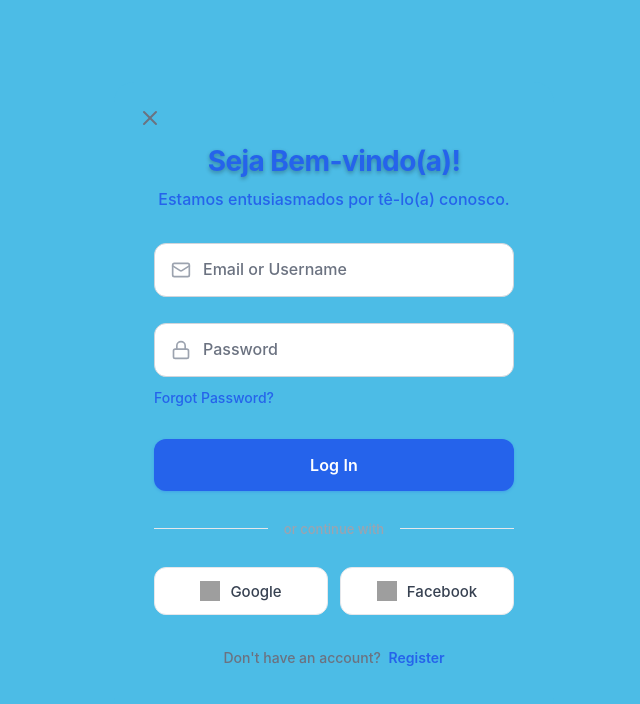
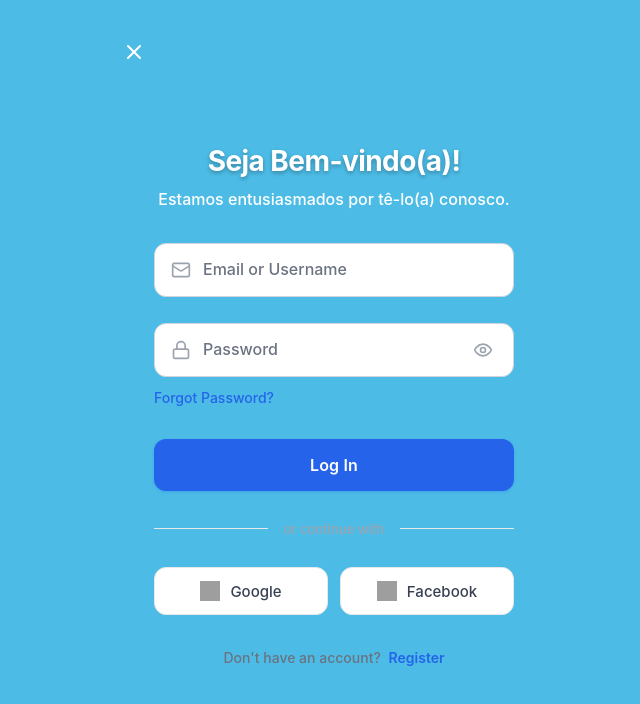
Before and after one commit to mariabernardop63-cell/GOTOUR-GLOBAL-APP, a React (Vite) app: page /login in a window 1280 px wide. Shown: the top 704 px of the page, without its empty margins (306-946 px from the left). Built offline with nearby package versions, Linux system fonts and the light colour scheme; no server answers; grey boxes are pictures that could not be loaded.

Commit message:
UI improvements: password toggle, higher X button, white welcome text, higher lang switcher

```diff
--- a/src/components/Input/Input.jsx
+++ b/src/components/Input/Input.jsx
@@ -1,4 +1,5 @@
-import React from 'react';
+import React, { useState } from 'react';
+import { Eye, EyeOff } from 'lucide-react';
 import './Input.css';
 
 const Input = ({
@@ -6,19 +7,35 @@ const Input = ({
     error,
     icon: Icon,
     value,
+    type,
     ...props
 }) => {
+    const [showPassword, setShowPassword] = useState(false);
+    const isPassword = type === 'password';
+    const inputType = isPassword ? (showPassword ? 'text' : 'password') : type;
+
     return (
         <div className={`input-group ${error ? 'has-error' : ''}`}>
             <div className="input-wrapper">
                 {Icon && <Icon className="input-icon" size={20} />}
                 <input
-                    className={`input-field ${Icon ? 'has-icon' : ''} ${value ? 'has-value' : ''}`}
+                    className={`input-field ${Icon ? 'has-icon' : ''} ${value ? 'has-value' : ''} ${isPassword ? 'has-toggle' : ''}`}
                     value={value}
+                    type={inputType}
                     placeholder=" " /* Required for :placeholder-shown trick */
                     {...props}
                 />
                 {label && <label className={`input-label ${Icon ? 'with-icon' : ''}`}>{label}</label>}
+                {isPassword && (
+                    <button
+                        type="button"
+                        className="password-toggle"
+                        onClick={() => setShowPassword(!showPassword)}
+                        tabIndex={-1}
+                    >
+                        {showPassword ? <EyeOff size={20} /> : <Eye size={20} />}
+                    </button>
+                )}
                 <div className="input-border"></div>
             </div>
             {error && <span className="input-error-msg">{error}</span>}
--- a/src/pages/ForgotPassword/ForgotPassword.css
+++ b/src/pages/ForgotPassword/ForgotPassword.css
@@ -21,8 +21,8 @@
 /* Close Button (X) */
 .btn-close {
     position: absolute;
-    top: 16px;
-    left: 16px;
+    top: -50px;
+    left: 0px;
     width: 40px;
     height: 40px;
     display: flex;
@@ -31,14 +31,14 @@
     background: transparent;
     border: none;
     border-radius: 50%;
-    color: #6b7280;
+    color: #ffffff;
     cursor: pointer;
     transition: all 0.2s ease;
 }
 
 .btn-close:hover {
-    background: #f3f4f6;
-    color: #374151;
+    background: rgba(255, 255, 255, 0.15);
+    color: #ffffff;
 }
 
 .forgot-header {
--- a/src/pages/Login/Login.css
+++ b/src/pages/Login/Login.css
@@ -21,8 +21,8 @@
 /* Close Button (X) */
 .btn-close {
     position: absolute;
-    top: 20px;
-    left: 20px;
+    top: -50px;
+    left: 0px;
     width: 40px;
     height: 40px;
     display: flex;
@@ -31,17 +31,17 @@
     background: transparent;
     border: none;
     border-radius: 50%;
-    color: #6b7280;
+    color: #ffffff;
     cursor: pointer;
     transition: all 0.2s ease;
 }
 
 .btn-close:hover {
-    background: #f3f4f6;
-    color: #374151;
+    background: rgba(255, 255, 255, 0.15);
+    color: #ffffff;
 }
 
-/* Welcome Message - Blue Text at TOP */
+/* Welcome Message - White Text at TOP */
 .welcome-message {
     text-align: center;
     margin-bottom: 32px;
@@ -51,7 +51,7 @@
 .welcome-message .welcome-title {
     font-size: 28px;
     font-weight: 700;
-    color: #2563eb;
+    color: #ffffff;
     margin-bottom: 10px;
     letter-spacing: -0.02em;
 }
@@ -59,7 +59,7 @@
 .welcome-message .welcome-text {
     font-size: 16px;
     font-weight: 450;
-    color: #2563eb;
+    color: #ffffff;
     line-height: 1.5;
 }
 
--- a/src/pages/OtpVerification/OtpVerification.css
+++ b/src/pages/OtpVerification/OtpVerification.css
@@ -22,8 +22,8 @@
 /* Close Button (X) */
 .btn-close {
     position: absolute;
-    top: 16px;
-    left: 16px;
+    top: -50px;
+    left: 0px;
     width: 40px;
     height: 40px;
     display: flex;
@@ -32,14 +32,14 @@
     background: transparent;
     border: none;
     border-radius: 50%;
-    color: #6b7280;
+    color: #ffffff;
     cursor: pointer;
     transition: all 0.2s ease;
 }
 
 .btn-close:hover {
-    background: #f3f4f6;
-    color: #374151;
+    background: rgba(255, 255, 255, 0.15);
+    color: #ffffff;
 }
 
 .otp-header {
--- a/src/pages/Signup/Signup.css
+++ b/src/pages/Signup/Signup.css
@@ -35,8 +35,8 @@
 /* Close Button (X) */
 .btn-close {
     position: absolute;
-    top: 16px;
-    left: 16px;
+    top: -50px;
+    left: 0px;
     width: 40px;
     height: 40px;
     display: flex;
@@ -45,14 +45,14 @@
     background: transparent;
     border: none;
     border-radius: 50%;
-    color: #6b7280;
+    color: #ffffff;
     cursor: pointer;
     transition: all 0.2s ease;
 }
 
 .btn-close:hover {
-    background: #f3f4f6;
-    color: #374151;
+    background: rgba(255, 255, 255, 0.15);
+    color: #ffffff;
 }
 
 .signup-header {
@@ -138,7 +138,7 @@ select.input-field {
 /* Language Switcher */
 .lang-switcher {
     position: fixed;
-    top: 20px;
+    top: 12px;
     right: 24px;
     z-index: 100;
 }
```
